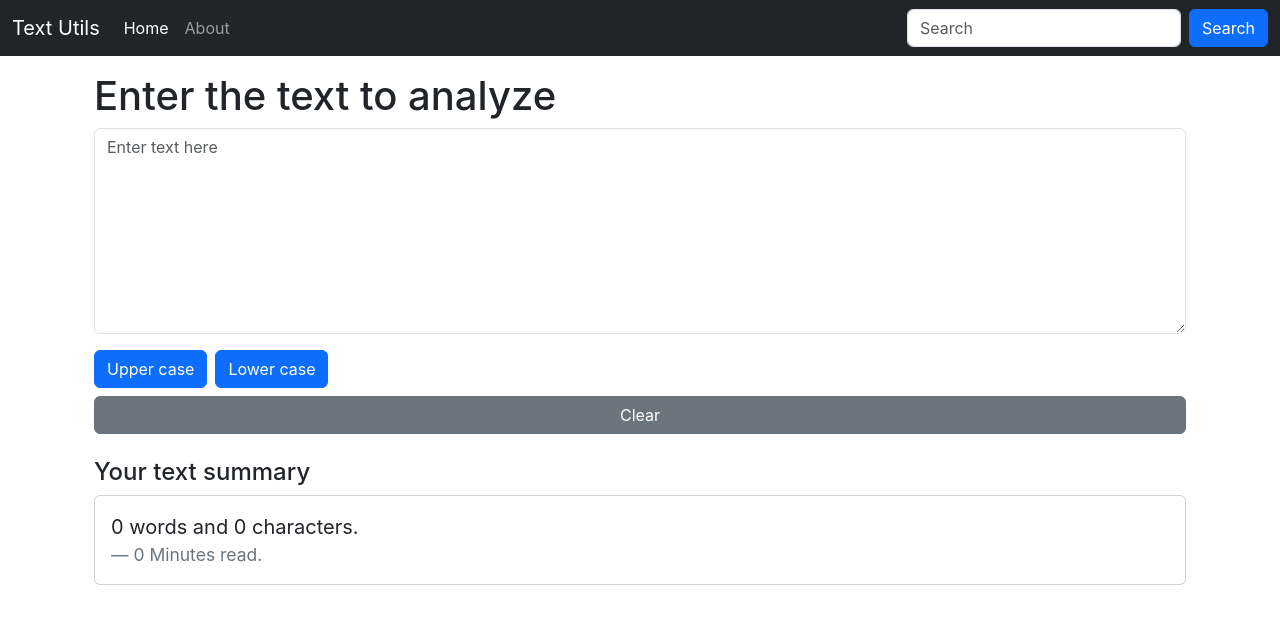
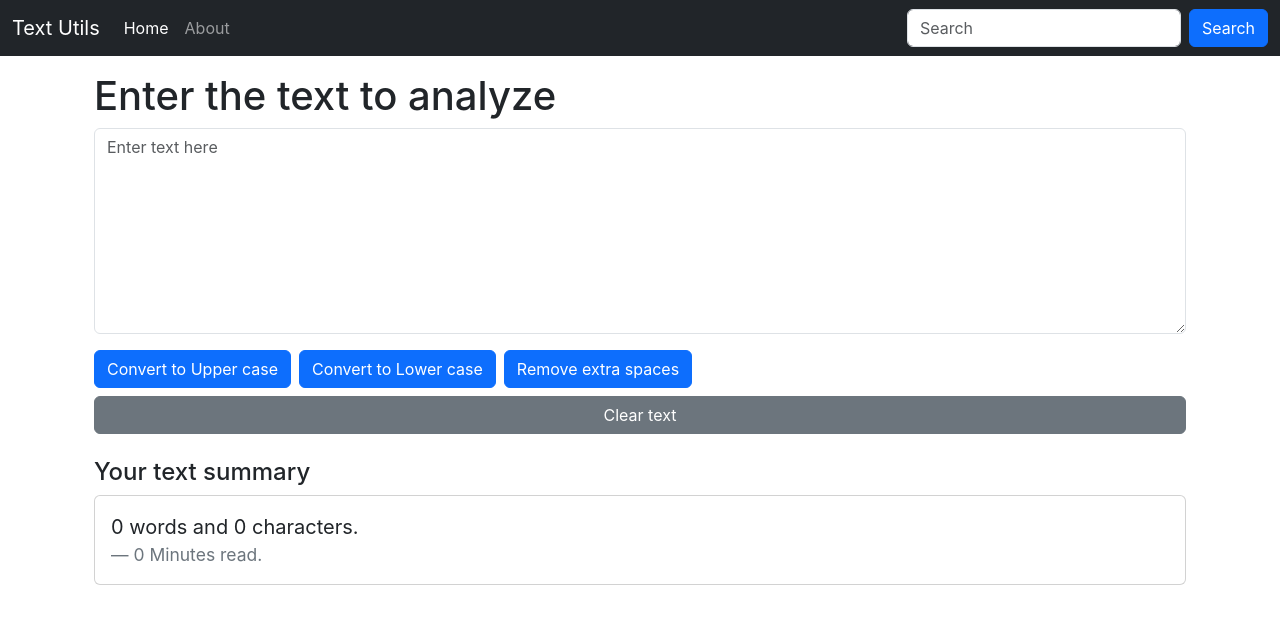
Before and after one commit to vimalhirpara/textutils, a React (Create React App) app: page / in a window 1280 px wide. Shown: the top 624 px of the page. Built offline with nearby package versions, Linux system fonts and the light colour scheme.

Commit message:
added functionality to remove extra spaces

```diff
--- a/src/components/TextForm.js
+++ b/src/components/TextForm.js
@@ -13,6 +13,12 @@ export default function TextForm(props)
     {
         let newText = text.toLowerCase();
         setText(newText);
+    }
+
+    const handleRemoveExtraSpacesClick = () =>
+    {
+        let newText = text.split(/[ ]+/);
+        setText(newText.join(" "));
     }
 
     const handleClearClick = () =>
@@ -34,10 +40,11 @@ export default function TextForm(props)
                 <div className="mb-3">
                     <textarea className="form-control" id="myBox" value={text} onChange={handleOnChange} placeholder="Enter text here" rows="8"></textarea>
                 </div>
-                <button type="button" className="btn btn-primary me-2" onClick={handleUpClick}>Upper case</button>
-                <button type="button" className="btn btn-primary me-2" onClick={handleLowerClick}>Lower case</button>
+                <button type="button" className="btn btn-primary me-2" onClick={handleUpClick}>Convert to Upper case</button>
+                <button type="button" className="btn btn-primary me-2" onClick={handleLowerClick}>Convert to Lower case</button>
+                <button type="button" className="btn btn-primary me-2" onClick={handleRemoveExtraSpacesClick}>Remove extra spaces</button>
                 <div className="d-grid gap-2 mt-2">
-                    <button type="button" className="btn btn-secondary" onClick={handleClearClick}>Clear</button>
+                    <button type="button" className="btn btn-secondary" onClick={handleClearClick}>Clear text</button>
                 </div>
             </div>
             <div className="container my-4">
```
